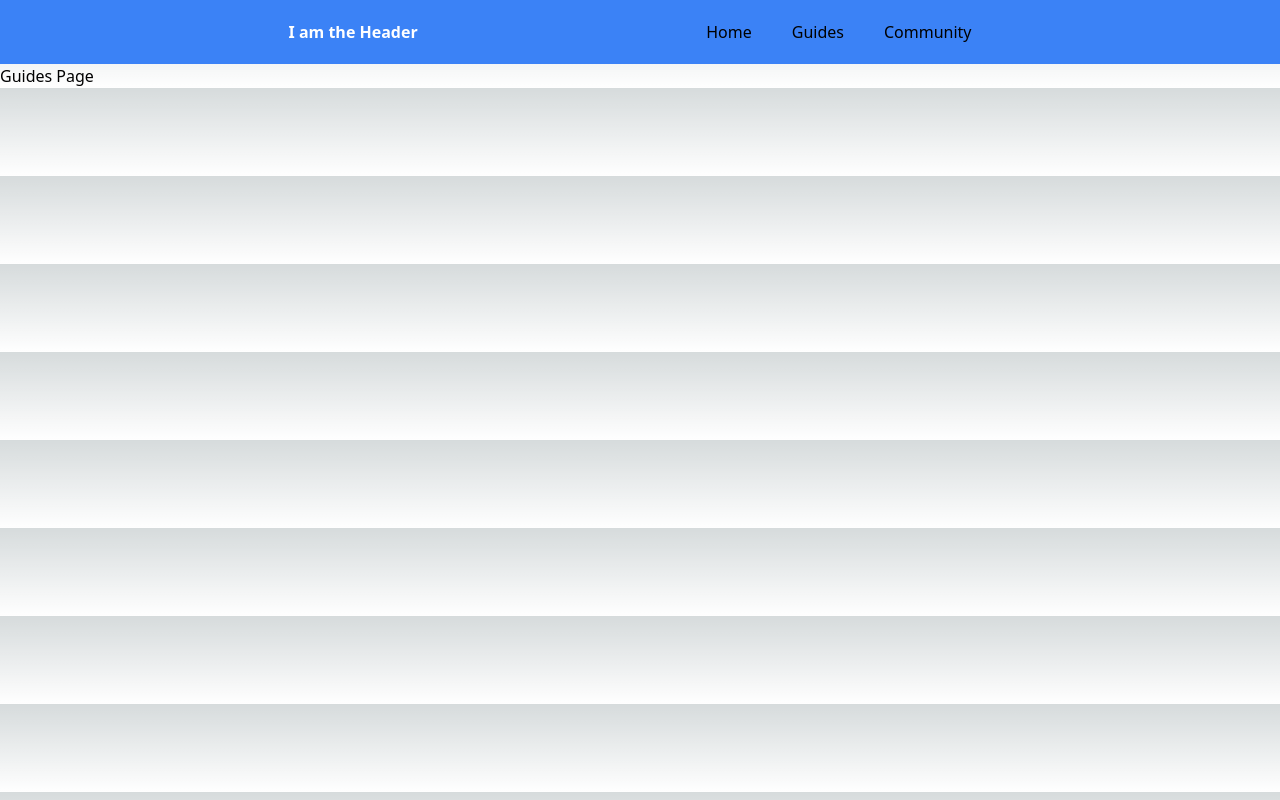
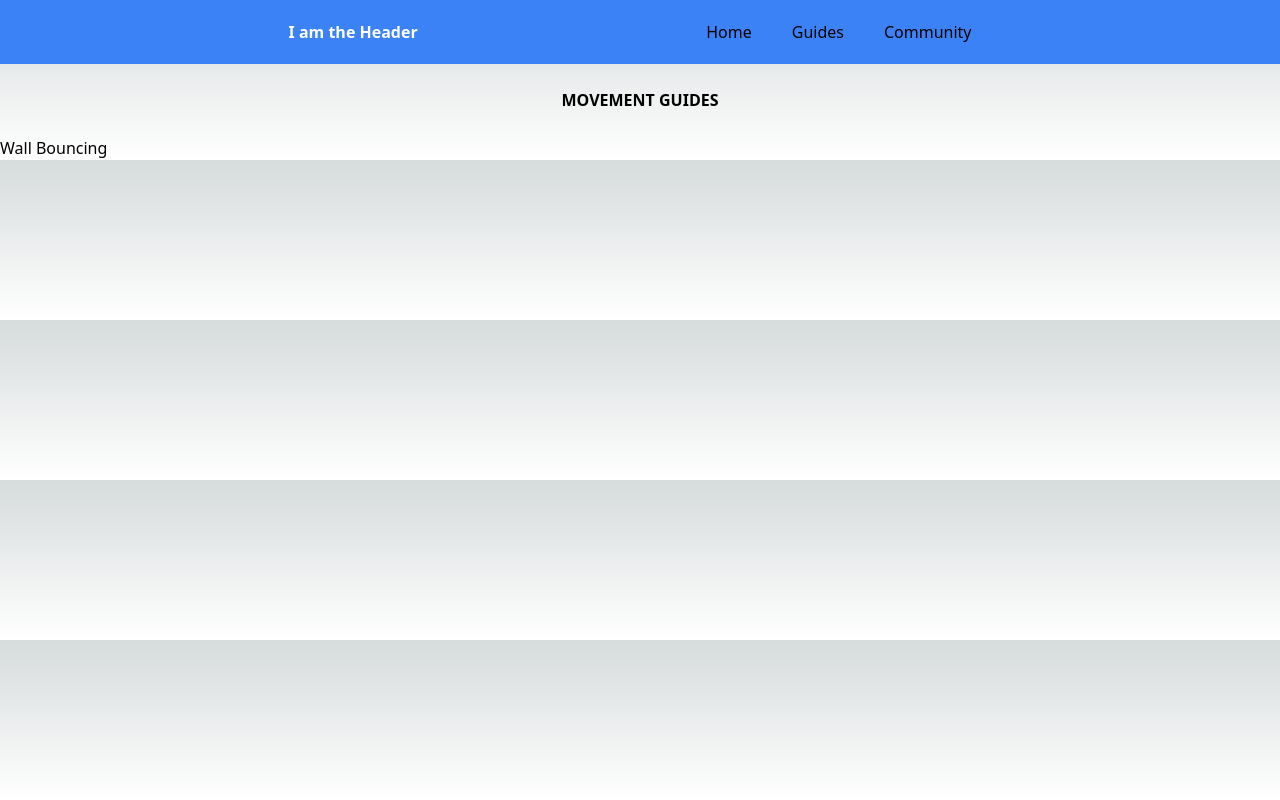
Before and after one commit to ntijoh-linus-eriksson/Opera-bot-training, a Next.js app in the folder opera-next/: page /guides in a window 1280 px wide. Built offline with nearby package versions, Linux system fonts and the light colour scheme.

Commit message:
Dynamic route test

```diff
--- /dev/null
+++ b/opera-next/app/guides/[guideId]/page.tsx
@@ -0,0 +1,15 @@
+type PageProps = {
+    params: {
+        guideId: string
+    }
+}
+
+function GuidePage({ params: { guideId }}: PageProps) {
+    return (
+        <div>
+            Guide Id: {guideId}
+        </div>
+    );
+}
+
+export default GuidePage
--- a/opera-next/app/guides/page.tsx
+++ b/opera-next/app/guides/page.tsx
@@ -1,6 +1,19 @@
+import Link from "next/link";
+
 function Guides() {
     return (
-        <div>Guides Page</div>
+        <div className="flex flex-col">
+            <div className="flex place-content-center my-6">
+                <h1 className="font-bold text-center">MOVEMENT GUIDES</h1>
+            </div>
+            <div className="flex">
+                <ul>
+                    <li>
+                        <Link href="/guides/1">Wall Bouncing</Link>
+                    </li>
+                </ul>
+            </div>
+        </div>
     );
 }
 
```
